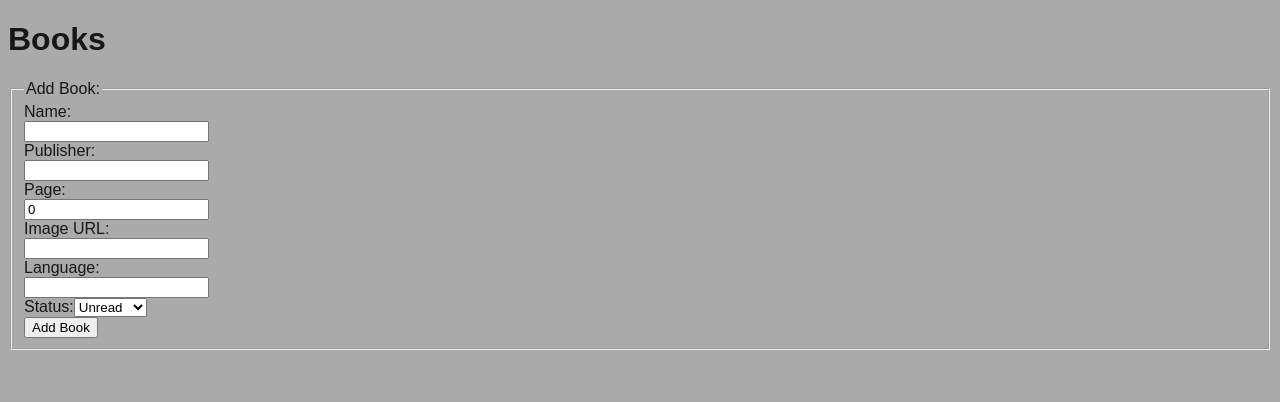
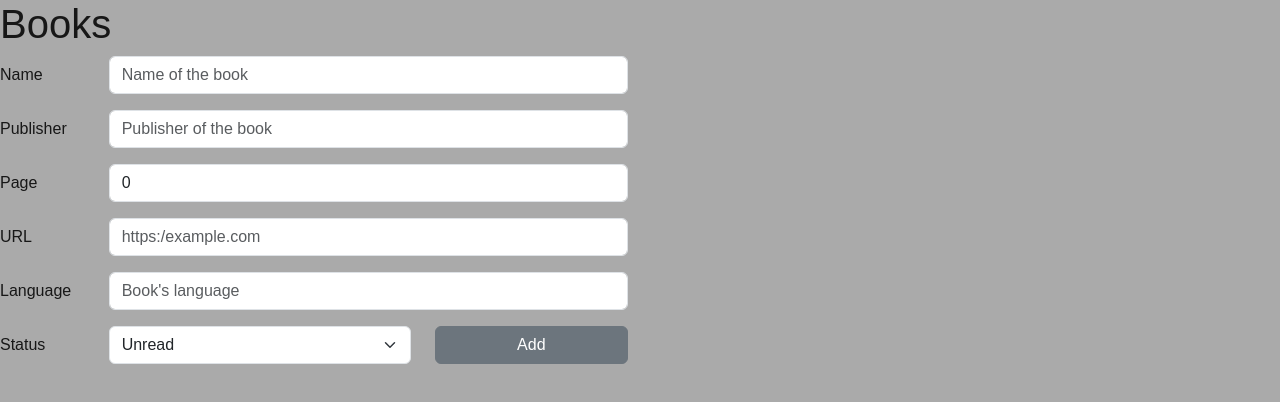
Before and after one commit to K3remK/book-tracker-react, a Next.js app: page / in a window 1280 px wide. Shown: the top 402 px of the page. Built offline with nearby package versions, Linux system fonts and the light colour scheme; data requests are answered from the project's data file.

Commit message:
used reactstrap components instead of default html comps.

```diff
--- a/data/data.json
+++ b/data/data.json
@@ -1,22 +1,31 @@
 {
   "books": [
     {
-      "id": "48bb",
+      "id": "eecd",
       "name": "kerem",
       "publisher": "kara",
-      "page": 4,
+      "page": 27,
       "image": "https://img.kitapyurdu.com/v1/getImage/fn:1107942/wh:true/wi:220",
       "language": "TR",
+      "status": "Finished"
+    },
+    {
+      "id": "d6ba",
+      "name": "",
+      "publisher": "",
+      "page": 0,
+      "image": "",
+      "language": "",
       "status": "Reading"
     },
     {
-      "id": "7515",
-      "name": "kerem",
-      "publisher": "kara",
-      "page": 11,
-      "image": "https://img.kitapyurdu.com/v1/getImage/fn:1107942/wh:true/wi:220",
-      "language": "TR",
-      "status": "Reading"
+      "id": "9a98",
+      "name": "",
+      "publisher": "",
+      "page": 0,
+      "image": "",
+      "language": "",
+      "status": "Unread"
     }
   ]
 }
--- a/package.json
+++ b/package.json
@@ -11,10 +11,12 @@
     "all": "npm-run-all --parallel dev json-server"
   },
   "dependencies": {
+    "bootstrap": "^5.3.8",
     "next": "15.5.2",
     "react": "19.1.0",
     "react-dom": "19.1.0",
-    "react-spinners": "^0.17.0"
+    "react-spinners": "^0.17.0",
+    "reactstrap": "^9.2.3"
   },
   "devDependencies": {
     "@eslint/eslintrc": "^3",
--- a/src/app/globals.css
+++ b/src/app/globals.css
@@ -1,4 +1,5 @@
 
+@import "tailwindcss";
 
 :root {
   --background: #aaaaaa;
--- a/src/app/layout.tsx
+++ b/src/app/layout.tsx
@@ -1,5 +1,6 @@
 import type { Metadata } from "next";
 import { Geist, Geist_Mono } from "next/font/google";
+import "bootstrap/dist/css/bootstrap.min.css"
 import "./globals.css";
 
 import { DataProvider } from "@/context/DataContext";
--- a/src/app/ui/AddBookForm.tsx
+++ b/src/app/ui/AddBookForm.tsx
@@ -1,7 +1,10 @@
 'use client';
 
 import { useData } from "@/context/DataContext";
+import { Butterfly_Kids } from "next/font/google";
+import { styleText } from "node:util";
 import { useState } from "react";
+import { Button, Col, Form, FormGroup, Input, Label } from "reactstrap";
 
 
 export default function AddBookPage() {
@@ -45,37 +48,92 @@ export default function AddBookPage() {
     };
 
     return (
-        <form onSubmit={handleSubmit}>
-            <fieldset>
-                <legend>Add Book:</legend>
-
-                <label htmlFor="name">Name:</label><br></br>
-                <input type="text" id="name" value={form.name} onChange={handleChange}></input><br></br>
-
-                <label htmlFor="publisher">Publisher:</label><br></br>
-                <input type="text" id="publisher" value={form.publisher} onChange={handleChange}></input><br></br>
-
-                <label htmlFor="page">Page:</label><br></br>
-                <input type="number" id="page" value={form.page} onChange={handleChange}></input><br></br>
-
-                <label htmlFor="image">Image URL:</label><br></br>
-                <input type="url" id="image" value={form.image} onChange={handleChange}></input><br></br>
-
-                <label htmlFor="language">Language:</label><br></br>
-                <input type="text" id="language" value={form.language} onChange={handleChange}></input><br></br>
-
-                <label htmlFor="status">Status:</label>
-                <select id="status" value={form.status} onChange={handleChange}>
-                    <option value="Unread">Unread</option>
-                    <option value="Reading">Reading</option>
-                    <option value="Finished">Finished</option>
-                </select><br></br>
-
-                <button type="submit" disabled={loading}>
-                  {loading ? "Adding..." : "Add Book"}
-                </button>
-
-            </fieldset>
-        </form>
+        <Form onSubmit={handleSubmit}>
+            <FormGroup row>
+                <Label for="name" sm={1}>Name</Label>
+                <Col sm={5}>
+                    <Input
+                    id="name"
+                    name="name"
+                    placeholder="Name of the book"
+                    type="text"
+                    value={form.name}
+                    onChange={handleChange}
+                />
+                </Col>
+            </FormGroup>
+            <FormGroup row>
+                <Label for="publisher" sm={1}>Publisher</Label>
+                <Col sm={5}>
+                    <Input
+                    id="publisher"
+                    name="publisher"
+                    placeholder="Publisher of the book"
+                    type="text"
+                    value={form.publisher}
+                    onChange={handleChange}
+                    />
+                </Col>
+            </FormGroup>
+            <FormGroup row>
+                <Label for="page" sm={1}>Page</Label>
+                <Col sm={5}>
+                    <Input
+                    id="page"
+                    name="page"
+                    type="number"
+                    value={form.page}
+                    onChange={handleChange}
+                    />
+                </Col>
+            </FormGroup>
+            <FormGroup row>
+                <Label for="image" sm={1}>URL</Label>
+                <Col sm={5}>
+                    <Input
+                    id="image"
+                    name="image"
+                    placeholder="https:/example.com"
+                    type="text"
+                    value={form.image}
+                    onChange={handleChange}
+                    />
+                </Col>
+            </FormGroup>
+            <FormGroup row>
+                <Label for="language" sm={1}>Language</Label>
+                <Col sm={5}>
+                    <Input
+                    id="language"
+                    name="language"
+                    placeholder="Book's language"
+                    type="text"
+                    value={form.language}
+                    onChange={handleChange}
+                    />
+                </Col>
+            </FormGroup>
+            <FormGroup row>
+                <Label for="status" sm={1}>
+                    Status
+                </Label>
+                <Col sm={3}>
+                    <Input
+                        id="status"
+                        name="status"
+                        type="select"
+                        value={form.status}
+                        onChange={handleChange}
+                        >
+                        <option value="Unread">Unread</option>
+                        <option value="Reading">Reading</option>
+                        <option value="Finished">Finished</option>
+                    </Input>
+                </Col>
+                <Col sm={2}>
+                    <Button block>Add</Button>
+                </Col>
+            </FormGroup>
+        </Form>
     )
 }
```
Also changed, not shown: 1 other file (tests, documents, lock files or other folders).
